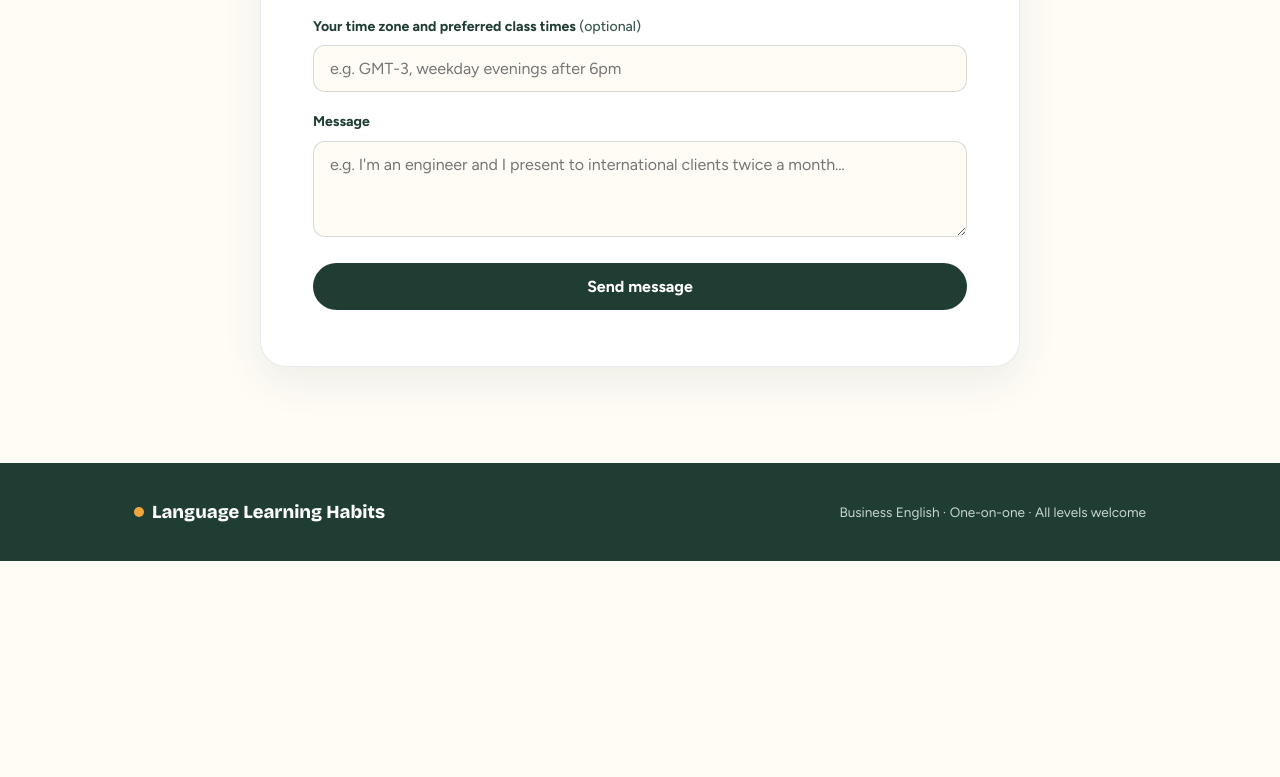
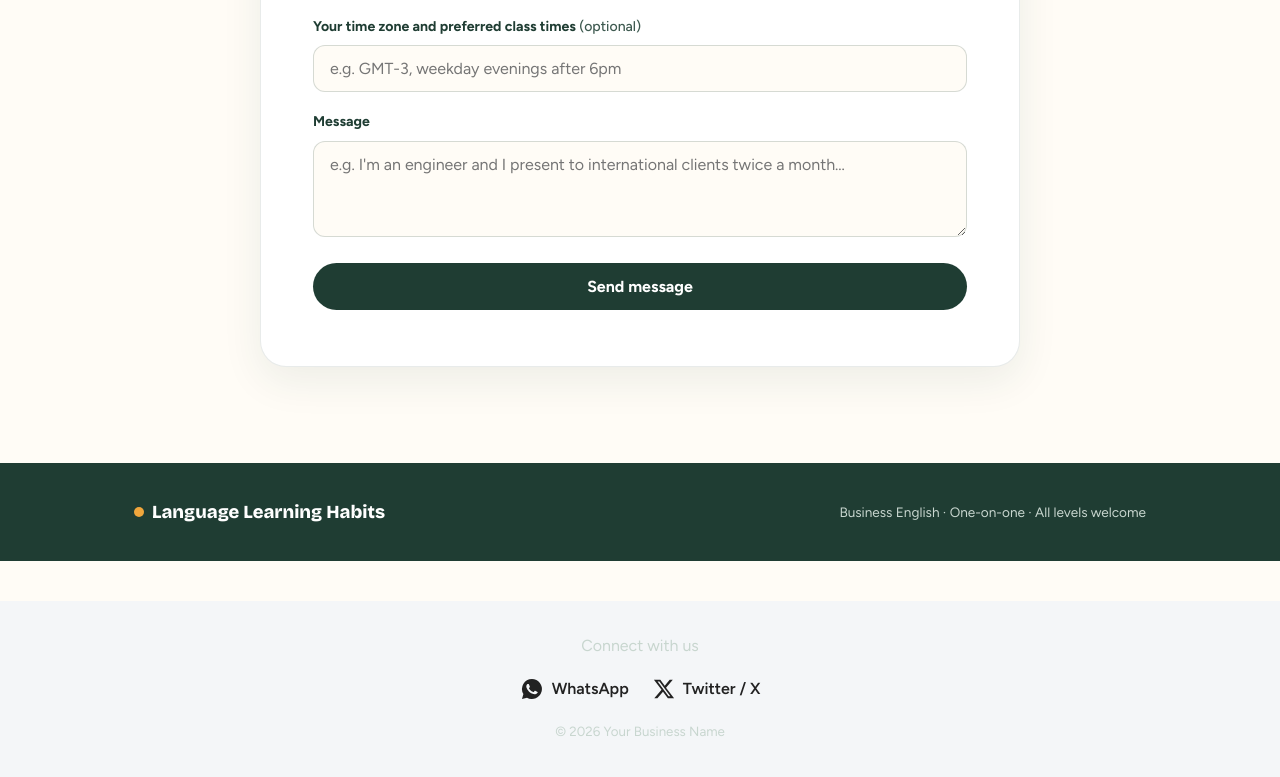
Before and after one commit to Bri-Zon/Teaching-Landing-Page-, a plain HTML site: page index.html in a window 1280 px wide. Shown: the part 4570-5347 px from the top of the page. Before the commit the page ends 5131 px from the top, so only its background shows below. Drawn offline with nearby package versions, Linux system fonts and the light colour scheme.

Commit message:
Contact information and styling
Contact information and styling. (WhatsApp and Twitter)

```diff
--- a/index.html
+++ b/index.html
@@ -3,7 +3,7 @@
 <head>
 <meta charset="UTF-8">
 <meta name="viewport" content="width=device-width, initial-scale=1.0">
-<title>Business English, Tailored to You</title>
+<title>Business English, tailored specifically for you.</title>
 <meta name="description" content="One-on-one Business English classes that fit your goals and your schedule, from beginner to advanced.">
 <meta property="og:type" content="website">
 <meta property="og:site_name" content="Language Learning Habits">
@@ -240,6 +240,30 @@
   .foot{display:flex;justify-content:space-between;align-items:center;gap:16px;flex-wrap:wrap;max-width:1060px;margin:0 auto;padding:0 24px;}
   .foot .brand{color:var(--white);}
   .foot small{font-size:.85rem;}
+.social-footer {
+  text-align: center;
+  padding: 32px 16px;
+  background: #f4f6f8;
+  margin-top: 40px;
+}
+.social-links {
+  display: flex;
+  justify-content: center;
+  gap: 24px;
+  margin: 16px 0;
+  flex-wrap: wrap;
+}
+.social-links a {
+  display: inline-flex;
+  align-items: center;
+  gap: 8px;
+  color: #222;
+  text-decoration: none;
+  font-weight: 600;
+}
+.social-links a:hover {
+  color: #0a7cff;
+}
 </style>
 </head>
 <body>
@@ -470,5 +494,27 @@
     }, 500);
   });
 </script>
+<footer class="social-footer">
+  <p>Connect with us</p>
+
+  <div class="social-links">
+    <a href="https://wa.me/639694399142?text=Hi%2C%20I%20am%20interested%20in%20Business%20English%20classes"
+       target="_blank" rel="noopener" aria-label="Chat on WhatsApp">
+      <svg width="24" height="24" viewBox="0 0 24 24" fill="currentColor" aria-hidden="true">
+        <path d="M12 2a10 10 0 0 0-8.6 15.1L2 22l5-1.3A10 10 0 1 0 12 2zm5.2 14.1c-.2.6-1.3 1.2-1.8 1.2-.5.1-1 .2-3.3-.7-2.8-1.2-4.6-4-4.7-4.2-.1-.2-1.1-1.5-1.1-2.8s.7-2 .9-2.3c.2-.3.5-.3.7-.3h.5c.2 0 .4 0 .6.5l.8 2c.1.2.1.3 0 .5l-.3.5-.4.4c-.1.1-.3.3-.1.6.2.3.8 1.3 1.7 2.1 1.1 1 2.1 1.300 2.400 1.500.3.1.5.1.6-.1l.9-1.100c.2-.3.4-.2.6-.1l1.900.9c.3.1.5.2.5.3.1.100.1.600-.1 1.100z"/>
+      </svg>
+      <span>WhatsApp</span>
+    </a>
+
+    <a href="https://x.com/llearninghabits" target="_blank" rel="noopener" aria-label="Follow on X (Twitter)">
+      <svg width="22" height="22" viewBox="0 0 24 24" fill="currentColor" aria-hidden="true">
+        <path d="M18.2 2h3.4l-7.4 8.5L23 22h-6.800l-5.300-7-6.100 7H1.400l7.900-9.100L1 2h7l4.800 6.400L18.200 2zm-1.200 18h1.900L7 3.900H5L17 20z"/>
+      </svg>
+      <span>Twitter / X</span>
+    </a>
+  </div>
+
+  <small>&copy; 2026 Your Business Name</small>
+</footer>
 </body>
 </html>
```
